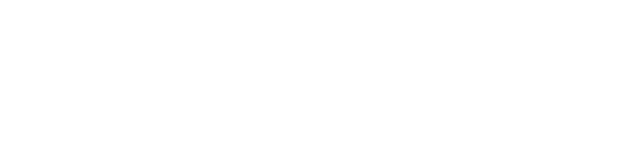
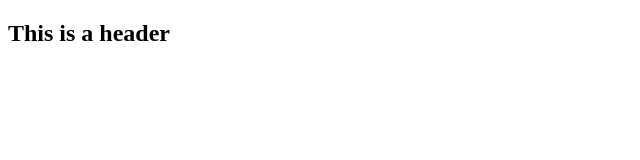
Before and after one commit to phibymaty/collaboration-sample, a plain HTML site: page index.html in a window 1280 px wide. Shown: the whole page, without its empty margins (0-640 px from the left). Drawn offline with Linux system fonts and the light colour scheme.

Commit message:
l added a h2

```diff
--- a/index.html
+++ b/index.html
@@ -10,7 +10,9 @@
 </head>
 <body>
     <nav></nav>
-    <header></header>
+    <header>
+<h2>This is a header</h2>
+    </header>
     <main></main>
     <footer></footer>
 
```
